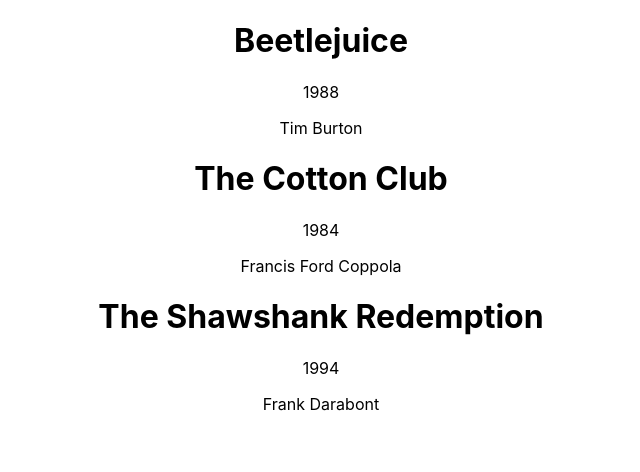
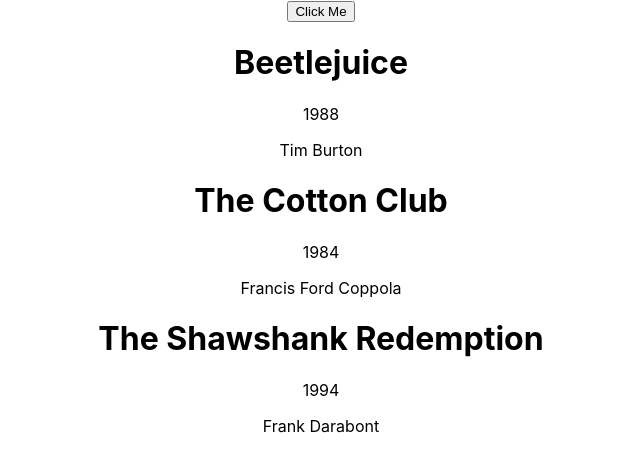
Before and after one commit to nikolina1901/movie-list, a React (Create React App) app: page / in a window 1280 px wide. Shown: the top 472 px of the page, without its empty margins (319-959 px from the left). Built offline with nearby package versions, Linux system fonts and the light colour scheme; no server answers.

Commit message:
finished event callenge

```diff
--- a/src/components/MovieList.js
+++ b/src/components/MovieList.js
@@ -3,6 +3,13 @@ import Movie from "./Movie";
 import moviesData from "./Data";
 import axios from "axios";
 function MovieList() {
+  const [
+    areOnlyRecentMoviesDisplayed,
+    setAreOnlyRecentMoviesDisplayed,
+  ] = React.useState(false);
+  function recentMoviesHandler() {
+    setAreOnlyRecentMoviesDisplayed(!areOnlyRecentMoviesDisplayed);
+  }
   const [movies, setMovies] = React.useState(moviesData);
   React.useEffect(() => {
     fetchMovies();
@@ -22,11 +29,17 @@ function MovieList() {
         console.log(error);
       });
   };
+  const filteredMovies = movies
+    .filter((movie) => {
+      return !areOnlyRecentMoviesDisplayed || movie.year > 2000;
+    })
+    .map((movie) => {
+      return <Movie {...movie} />;
+    });
   return (
     <div>
-      {movies.map((movie) => {
-        return <Movie {...movie} />;
-      })}
+      <button onClick={recentMoviesHandler}>Click Me</button>
+      {filteredMovies}
     </div>
   );
 }
```
